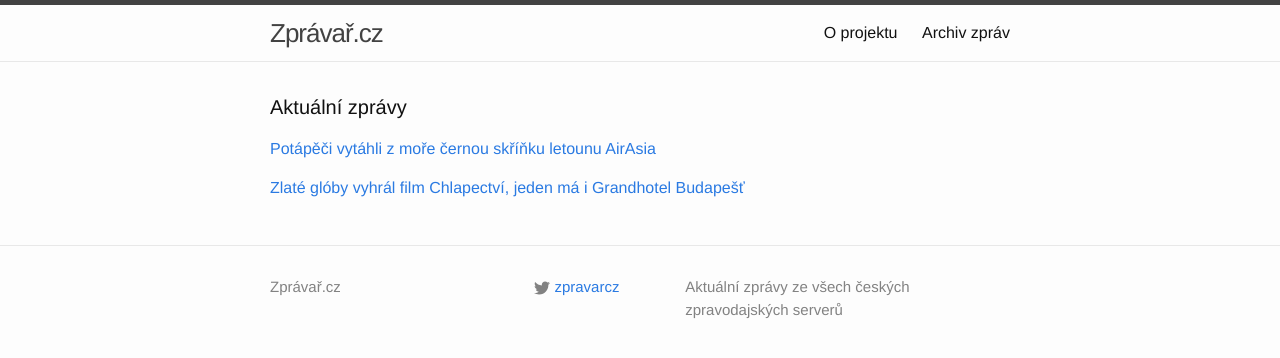
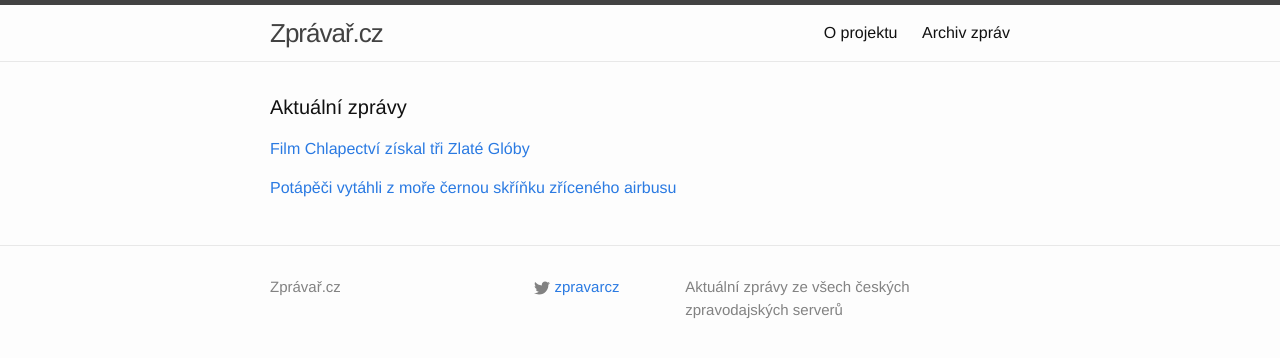
Before and after one commit to adliska/zpravar, a Jekyll site: the page built from index.html, in a window 1280 px wide. Shown: the top 358 px of the page. Built offline with Jekyll 4.4.1, drawn with Linux system fonts in a browser that asks for light colours.

Commit message:
zpravar news update

```diff
--- a/index.html
+++ b/index.html
@@ -5,18 +5,20 @@ layout: default
 <div class="home">
     <h1 class="page-heading">Aktuální zprávy</h1>
 
-<p><a href="javascript:;" onclick="toggle_visibility('zpravy0')">Potápěči vytáhli z moře černou skříňku letounu AirAsia</a></p>
+<p><a href="javascript:;" onclick="toggle_visibility('zpravy0')">Film Chlapectví získal tři Zlaté Glóby</a></p>
 <div id="zpravy0" style="display:none">
 <ul>
+<li><a href=http://www.novinky.cz/kultura/358469-film-chlapectvi-ziskal-tri-zlate-globy.html>Film Chlapectví získal tři Zlaté Glóby - www.novinky.cz</a></li>
+<li><a href=http://art.ihned.cz/film-a-televize/c1-63366960-zlate-globy-chlapectvi>Zlaté glóby vyhrál film Chlapectví, jeden má i Grandhotel Budapešť - art.ihned.cz</a></li>
+<li><a href=http://www.rozhlas.cz/_zprava/pri-predavani-zlatych-globu-uctily-americke-hvezdy-pamatku-obeti-z-parize--1442222>Při předávání Zlatých glóbů uctily americké hvězdy památku obětí z Paříže - www.rozhlas.cz</a></li>
+<li><a href=http://www.rozhlas.cz/_zprava/hvezdy-americkeho-filmu-pri-predavani-zlatych-globu-uctily-pamatku-obeti-z-parize--1442222>Hvězdy amerického filmu při předávání Zlatých glóbů uctily památku obětí z Paříže - www.rozhlas.cz</a></li>
+</ul>
+</div><p><a href="javascript:;" onclick="toggle_visibility('zpravy1')">Potápěči vytáhli z moře černou skříňku zříceného airbusu </a></p>
+<div id="zpravy1" style="display:none">
+<ul>
+<li><a href=http://www.novinky.cz/zahranicni/svet/358467-potapeci-vytahli-z-more-cernou-skrinku-zriceneho-airbusu.html>Potápěči vytáhli z moře černou skříňku zříceného airbusu  - www.novinky.cz</a></li>
 <li><a href=http://zpravy.aktualne.cz/zahranici/potapeci-vytahli-z-more-cernou-skrinku-letounu-airasia/r~a0d84ff89a1811e49f60002590604f2e/>Potápěči vytáhli z moře černou skříňku letounu AirAsia - zpravy.aktualne.cz</a></li>
 <li><a href=http://www.ceskenoviny.cz/zpravy/zpravy/potapeci-vytahli-z-more-cernou-skrinku-zriceneho-letounu-airasia/1167742>Potápěči vytáhli z moře černou skříňku zříceného letounu AirAsia - www.ceskenoviny.cz</a></li>
 <li><a href=http://www.novinky.cz/zahranicni/svet/358467-potapeci-vytahli-z-more-cernou-skrinku-zriceneho-aibusu.html>Potápěči vytáhli z moře černou skříňku zříceného aibusu  - www.novinky.cz</a></li>
 </ul>
-</div><p><a href="javascript:;" onclick="toggle_visibility('zpravy1')">Zlaté glóby vyhrál film Chlapectví, jeden má i Grandhotel Budapešť</a></p>
-<div id="zpravy1" style="display:none">
-<ul>
-<li><a href=http://art.ihned.cz/film-a-televize/c1-63366960-zlate-globy-chlapectvi>Zlaté glóby vyhrál film Chlapectví, jeden má i Grandhotel Budapešť - art.ihned.cz</a></li>
-<li><a href=http://www.rozhlas.cz/_zprava/pri-predavani-zlatych-globu-uctily-americke-hvezdy-pamatku-obeti-z-parize--1442222>Při předávání Zlatých glóbů uctily americké hvězdy památku obětí z Paříže - www.rozhlas.cz</a></li>
-<li><a href=http://www.rozhlas.cz/_zprava/hvezdy-americkeho-filmu-pri-predavani-zlatych-globu-uctily-pamatku-obeti-z-parize--1442222>Hvězdy amerického filmu při předávání Zlatých glóbů uctily památku obětí z Paříže - www.rozhlas.cz</a></li>
-</ul>
 </div></div>
```
